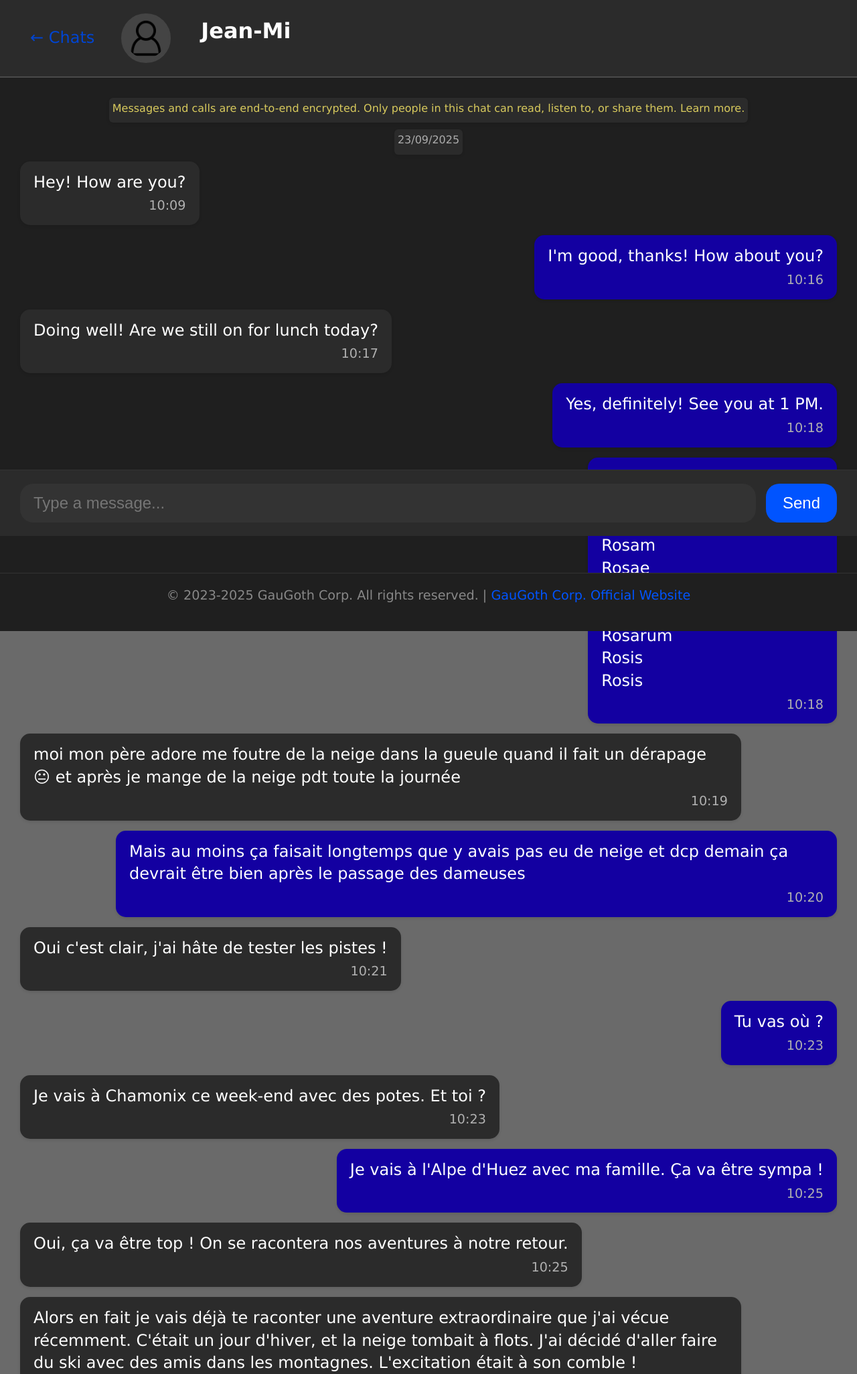
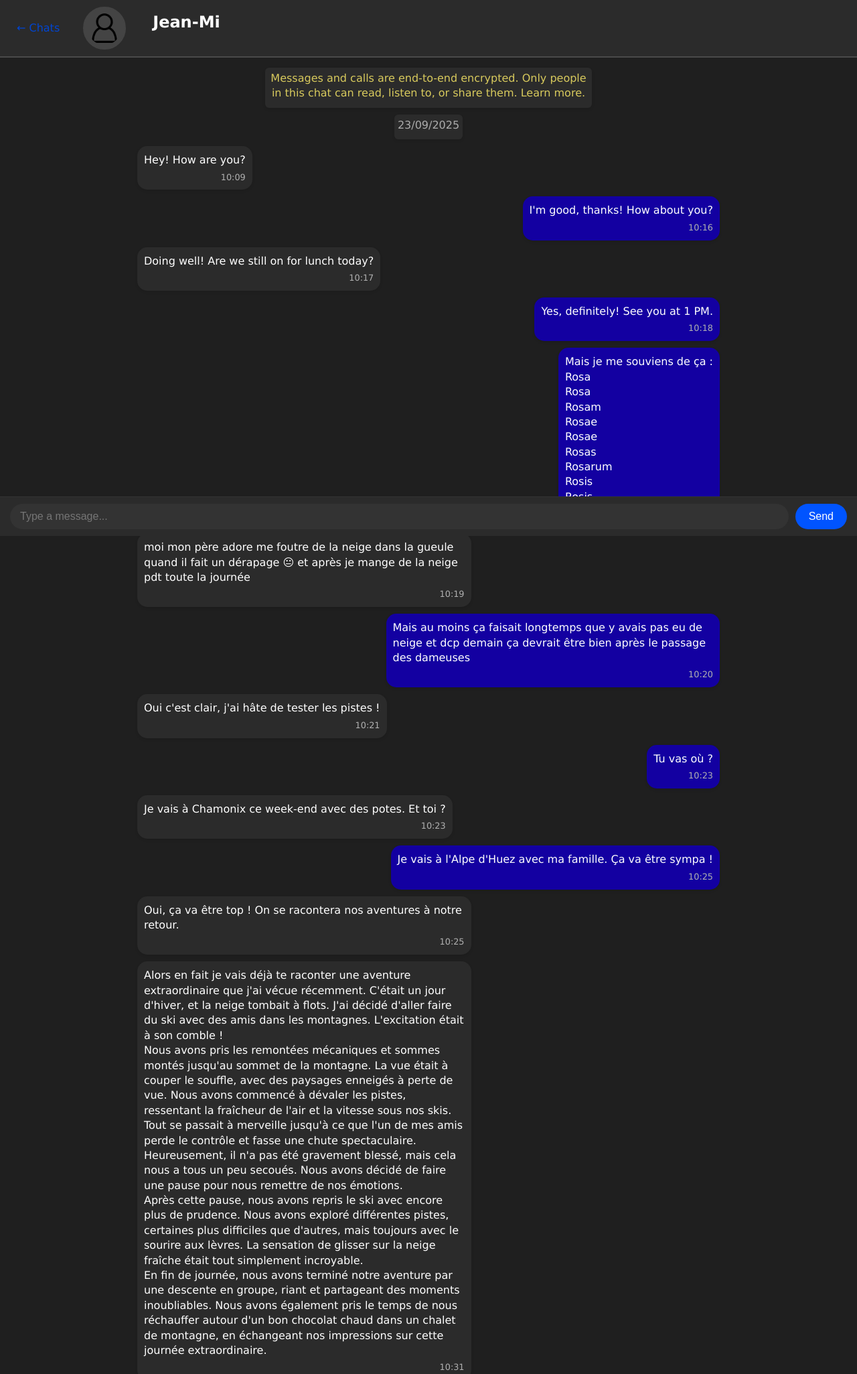
Before and after one commit to GauGoth-Corp/WhatsApp-Backup-Viewer, a PHP site: page /static-chat.html in a window 1280 px wide. Shown: the top 2051 px of the page at 67% size. Run offline with PHP 8.4, Linux system fonts and the light colour scheme.

Commit message:
Feat: - added auto scroll - added scroll buttons Refactor: adapted better for little screens

```diff
--- a/W-Backup-Viewer/index.html
+++ b/W-Backup-Viewer/index.html
@@ -101,8 +101,9 @@
 
   <!-- Footer -->
   <div id="footer">
-    <p>&copy; 2023-2025 GauGoth Corp. All rights reserved. | <a href="http://gaugoth.corp.free.fr/" target="_blank">GauGoth Corp. Official Website</a></p>
+    <p>&copy; 2021-2026 GauGoth Corp. All rights reserved. | <a href="http://gaugoth.corp.free.fr/" target="_blank">GauGoth Corp. Official Website</a></p>
   <!-- End footer --></div>
+
   </div>
 
 <script type="text/javascript" src="main-script.js"></script>
--- a/W-Backup-Viewer/static-chat.html
+++ b/W-Backup-Viewer/static-chat.html
@@ -111,7 +111,7 @@
 
   <!-- Footer -->
   <div id="footer">
-    <p>&copy; 2023-2025 GauGoth Corp. All rights reserved. | <a href="http://gaugoth.corp.free.fr/" target="_blank">GauGoth Corp. Official Website</a></p>
+    <p>&copy; 2021-2026 GauGoth Corp. All rights reserved. | <a href="http://gaugoth.corp.free.fr/" target="_blank">GauGoth Corp. Official Website</a></p>
   <!-- End footer --></div>
   </div>
 <!-- end .container --></div>
--- a/W-Backup-Viewer/style.css
+++ b/W-Backup-Viewer/style.css
@@ -61,19 +35,7 @@ h1, h2, h3, h4, h5, h6, p, ul, ol {
   font-family: Verdana, Arial, Helvetica, sans-serif;
 
 }
-@media (pointer:none), (pointer:coarse) {
-h1 {
-  font: bold 150%/1.4 Verdana, Arial, Helvetica, sans-serif;
-}
-h2, h3, h4, h5, h6 {
-  font: bold 130%/1.4 Verdana, Arial, Helvetica, sans-serif;
-}
 
-p {
-  font: 100%/1.4 Verdana, Arial, Helvetica, sans-serif;
-}
-
-}
 
 a img { /* ce sélecteur élimine la bordure bleue par défaut affichée dans certains navigateurs autour d'une image lorsque celle-ci est entourée d'un lien. */
   border: none;
@@ -370,11 +313,7 @@ box-shadow: 0 1px 4px rgba(0,0,0,0.1);
   margin: 0 auto;        /* centre horizontalement */
   width: 100%;           /* prend toute la largeur sur petits écrans */
   box-sizing: border-box;
-  @media (pointer:none), (pointer:coarse) {
-      max-width: 100%;   /* sur mobile/tablette, prend toute la largeur */
-      padding: 30px;
-      height: 600px;
-  }
+
 }
 
 /* ######### Style of individual messages ######### */
@@ -409,17 +348,10 @@ box-shadow: 0 1px 4px rgba(0,0,0,0.1);
   word-break: break-word;
   box-shadow: 0 2px 4px rgba(0,0,0,0.1);
   vertical-align: top;
-  @media (pointer:none), (pointer:coarse) {max-width: 85%;}
+  @media (max-width: 768px) {max-width: 80%;}
 }
 
-@media (pointer:none), (pointer:coarse) {
-.chat-message {
-  font-size: 1.5em;
-  padding: 15px 20px;
-  margin-bottom: 15px;
-  max-width: 85%;
-}
-}
+
 
 .chat-message p, .chat-info-message p {
   margin: 0 0 5px 0;
@@ -511,17 +442,7 @@ box-shadow: 0 1px 4px rgba(0,0,0,0.1);
   background-color: #0045d2;
   outline: none;
 }
-@media (pointer:none), (pointer:coarse) {
-.chat-input {
-  font-size: 1.5em;
-  padding: 15px 20px;
-  margin-right: 15px;
-}
-.send-button {
-  font-size: 1.5em;
-  padding: 15px 25px;
-}
-}
+
 
 /* ############## Footer ############## */
 #footer {
```
Also changed, not shown: other parts of W-Backup-Viewer/style.css (+58 -54 lines), W-Backup-Viewer/chat-view.html (+7 -2 lines), W-Backup-Viewer/conversations/Test/WhatsApp Chat with Test.txt (+0 -1 lines), W-Backup-Viewer/main-script.js (+45 -1 lines), W-Backup-Viewer/datas/icon_fleche_bas.png (added), W-Backup-Viewer/datas/loading.gif (added).
